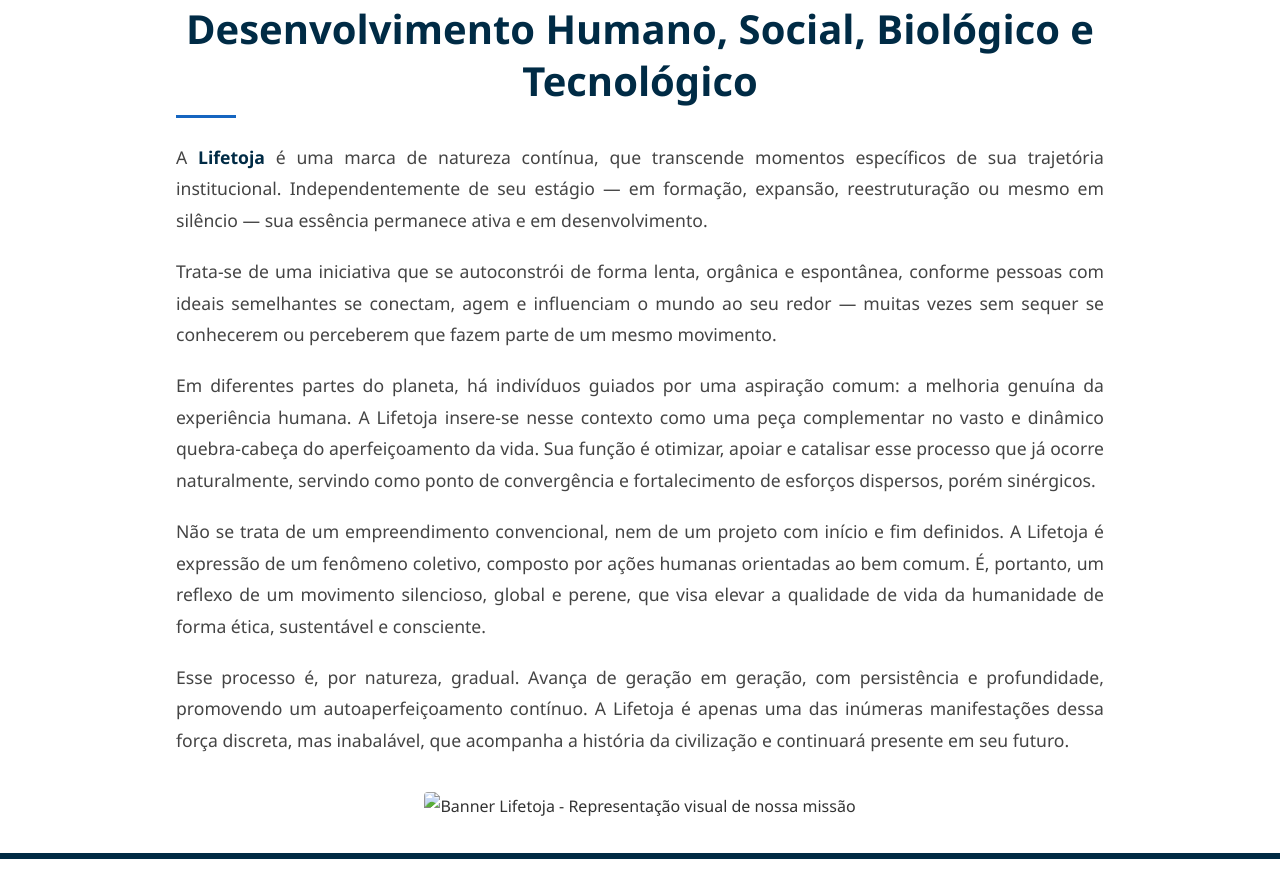
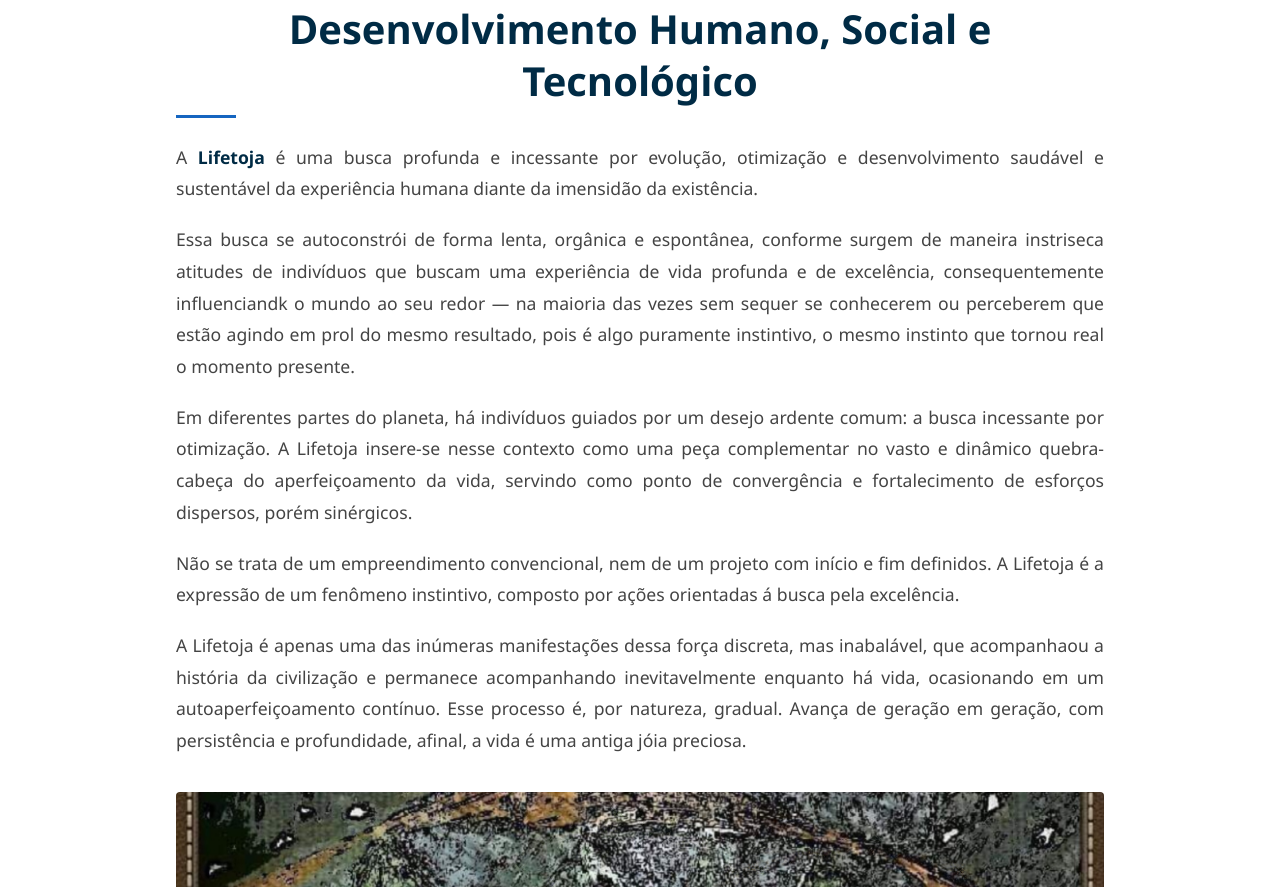
Before and after one commit to henrique-toja/Lifetoja, a plain HTML site: page index.html in a window 1280 px wide. Shown: the part 293-1180 px from the top of the page. Drawn offline with Linux system fonts and the light colour scheme.

Commit message:
Atualizar o index.html

```diff
--- a/index.html
+++ b/index.html
@@ -166,28 +166,28 @@
 
   <main>
     <h1>Lifetoja</h1>
-<h1>Desenvolvimento Humano, Social, Biológico e Tecnológico</h1>
+<h1>Desenvolvimento Humano, Social e Tecnológico</h1>
     <p>
-      A <strong>Lifetoja</strong> é uma marca de natureza contínua, que transcende momentos específicos de sua trajetória institucional. Independentemente de seu estágio — em formação, expansão, reestruturação ou mesmo em silêncio — sua essência permanece ativa e em desenvolvimento.
+      A <strong>Lifetoja</strong> é uma busca profunda e incessante por evolução, otimização e desenvolvimento saudável e sustentável da experiência humana diante da imensidão da existência.
     </p>
 
     <p>
-      Trata-se de uma iniciativa que se autoconstrói de forma lenta, orgânica e espontânea, conforme pessoas com ideais semelhantes se conectam, agem e influenciam o mundo ao seu redor — muitas vezes sem sequer se conhecerem ou perceberem que fazem parte de um mesmo movimento.
+      Essa busca se autoconstrói de forma lenta, orgânica e espontânea, conforme surgem de maneira instriseca atitudes de indivíduos que buscam uma experiência de vida profunda e de excelência, consequentemente influenciandk o mundo ao seu redor — na maioria das vezes sem sequer se conhecerem ou perceberem que estão agindo em prol do mesmo resultado, pois é algo puramente instintivo, o mesmo instinto que tornou real o momento presente.
     </p>
 
     <p>
-      Em diferentes partes do planeta, há indivíduos guiados por uma aspiração comum: a melhoria genuína da experiência humana. A Lifetoja insere-se nesse contexto como uma peça complementar no vasto e dinâmico quebra-cabeça do aperfeiçoamento da vida. Sua função é otimizar, apoiar e catalisar esse processo que já ocorre naturalmente, servindo como ponto de convergência e fortalecimento de esforços dispersos, porém sinérgicos.
+      Em diferentes partes do planeta, há indivíduos guiados por um desejo ardente comum: a busca incessante por otimização. A Lifetoja insere-se nesse contexto como uma peça complementar no vasto e dinâmico quebra-cabeça do aperfeiçoamento da vida, servindo como ponto de convergência e fortalecimento de esforços dispersos, porém sinérgicos.
     </p>
 
     <p>
-      Não se trata de um empreendimento convencional, nem de um projeto com início e fim definidos. A Lifetoja é expressão de um fenômeno coletivo, composto por ações humanas orientadas ao bem comum. É, portanto, um reflexo de um movimento silencioso, global e perene, que visa elevar a qualidade de vida da humanidade de forma ética, sustentável e consciente.
+      Não se trata de um empreendimento convencional, nem de um projeto com início e fim definidos. A Lifetoja é a expressão de um fenômeno instintivo, composto por ações orientadas á busca pela excelência.
     </p>
 
-    <p>
-      Esse processo é, por natureza, gradual. Avança de geração em geração, com persistência e profundidade, promovendo um autoaperfeiçoamento contínuo. A Lifetoja é apenas uma das inúmeras manifestações dessa força discreta, mas inabalável, que acompanha a história da civilização e continuará presente em seu futuro.
+    <p>A Lifetoja é apenas uma das inúmeras manifestações dessa força discreta, mas inabalável, que acompanhaou a história da civilização e permanece acompanhando inevitavelmente enquanto há vida, ocasionando em um autoaperfeiçoamento contínuo.
+      Esse processo é, por natureza, gradual. Avança de geração em geração, com persistência e profundidade, afinal, a vida é uma antiga jóia preciosa.
     </p>
 
-     <img src="banner.jpg" alt="Banner Lifetoja - Representação visual de nossa missão" class="banner">
+     <img src="banner.png" alt="Banner Lifetoja - Representação visual Slogan" class="banner">
   </header>
 
   <footer>
```
